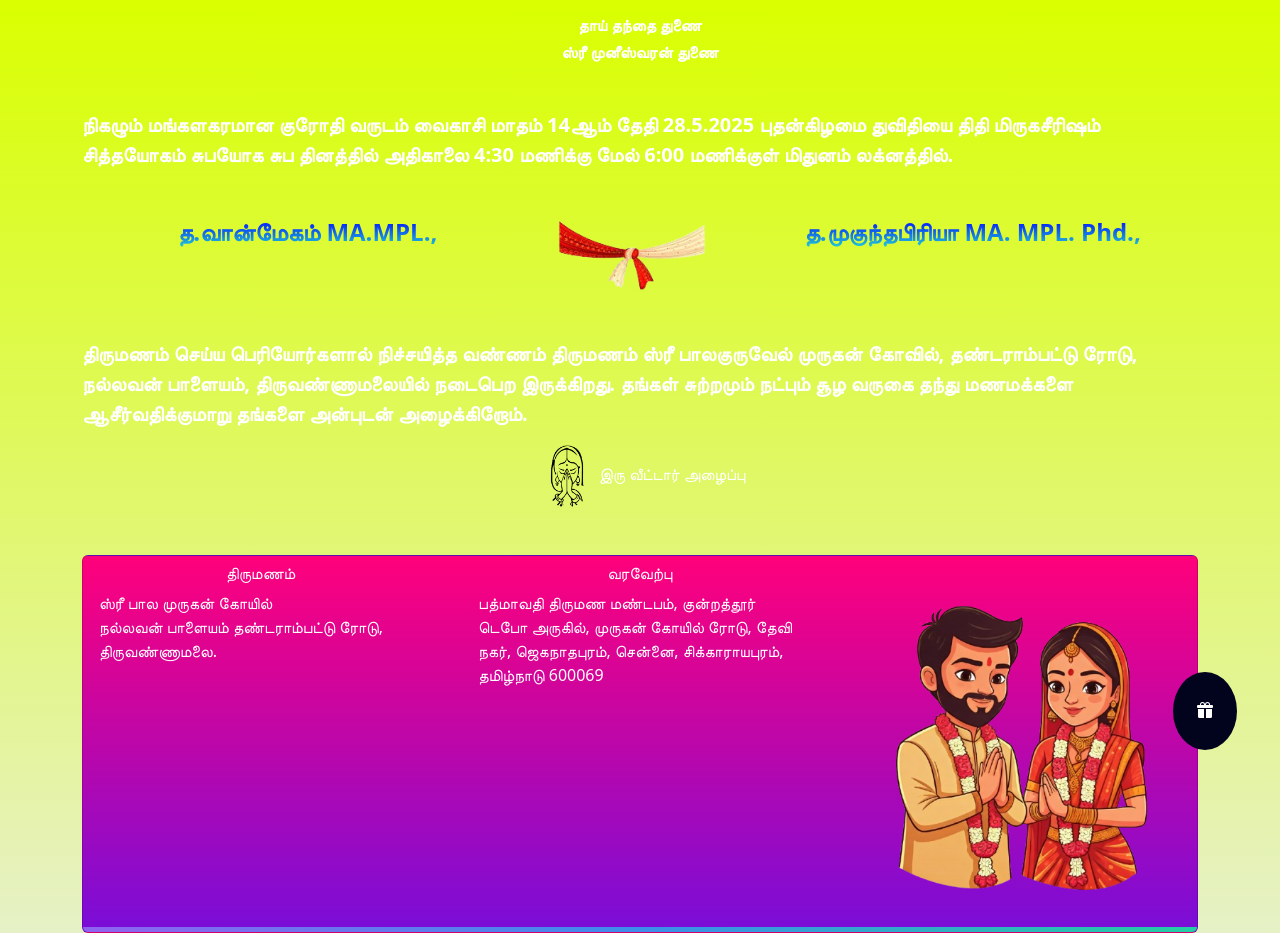
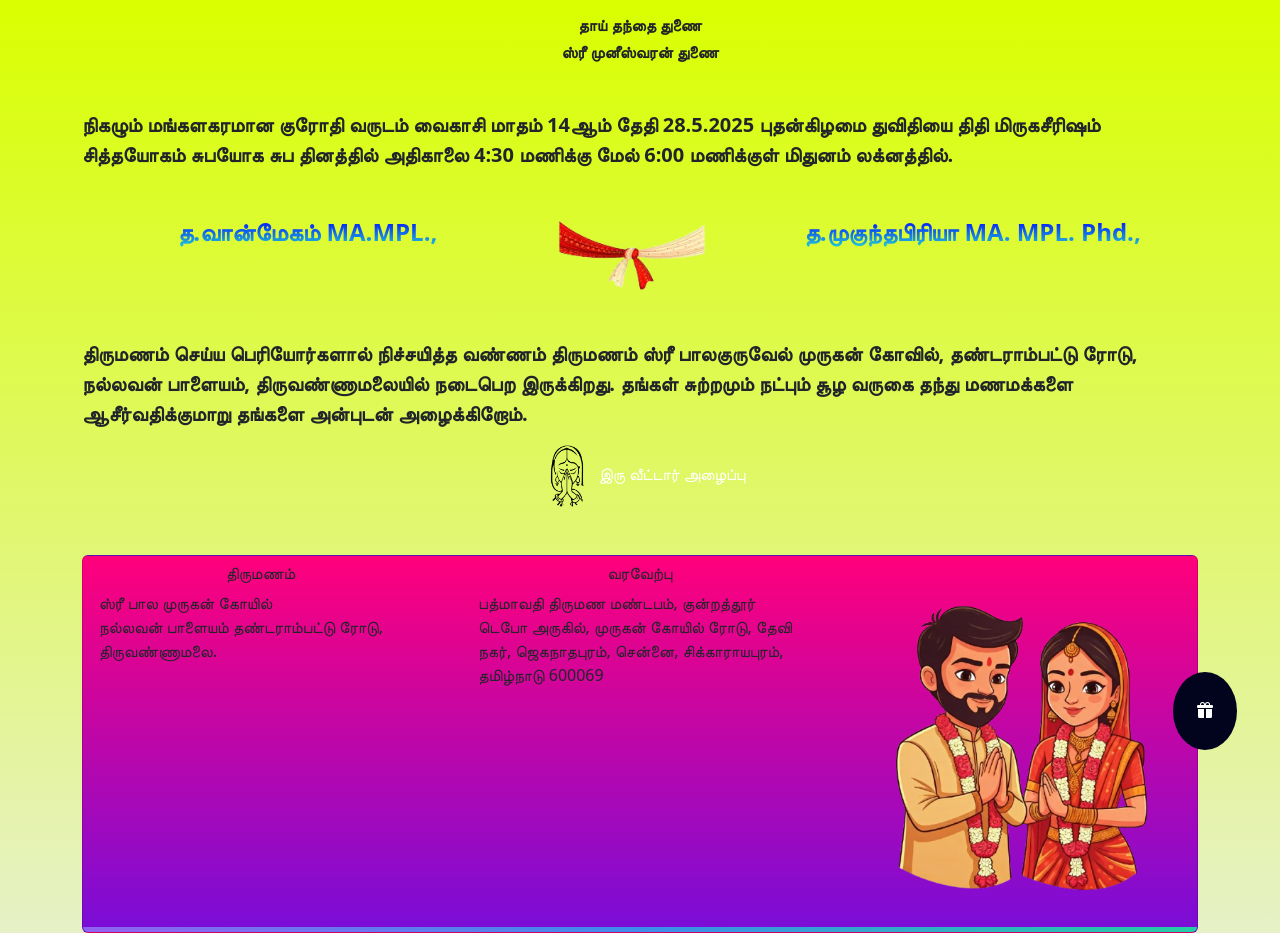
Before and after one commit to vignesh0500/marriage, a plain HTML site: page index.html in a window 1280 px wide. Drawn offline with nearby package versions, Linux system fonts and the light colour scheme.

Commit message:
text color

```diff
--- a/index.html
+++ b/index.html
@@ -14,14 +14,14 @@
     <!-- <audio controls="" autoplay="" preload="="  src="./img/WhatsApp Audio 2025-03-26 at 7.19.01 PM.mpeg">
       </audio> -->
     <div class=" mb-5 mt-3">
-        <h6 class="text-center fw-bold text-white ">தாய் தந்தை துணை</h6>
-       <h6 class="text-center fw-bold text-white">ஸ்ரீ முனீஸ்வரன் துணை</h6>
+        <h6 class="text-center fw-bold  ">தாய் தந்தை துணை</h6>
+       <h6 class="text-center fw-bold ">ஸ்ரீ முனீஸ்வரன் துணை</h6>
     </div>
     <section class="container">
       <div class="my-5">
 
         <div class="my-5">
-            <p class="fw-bolder fs-5 text-white">
+            <p class="fw-bolder fs-5 ">
                 நிகழும் மங்களகரமான குரோதி வருடம் வைகாசி மாதம் 14ஆம் தேதி 28.5.2025 புதன்கிழமை துவிதியை திதி மிருகசீரிஷம் சித்தயோகம் சுபயோக சுப தினத்தில்  அதிகாலை 4:30 மணிக்கு மேல் 6:00 மணிக்குள் மிதுனம் லக்னத்தில்.
             </p>
         </div>
@@ -42,7 +42,7 @@
         </div>
       </div>
       <div>
-        <p class="fw-bolder fs-5 text-white">
+        <p class="fw-bolder fs-5">
              திருமணம் செய்ய பெரியோர்களால் நிச்சயித்த வண்ணம் திருமணம் ஸ்ரீ பாலகுருவேல் முருகன் கோவில், தண்டராம்பட்டு ரோடு, நல்லவன் பாளையம்,  திருவண்ணாமலையில் நடைபெற இருக்கிறது. தங்கள் சுற்றமும் நட்பும் சூழ வருகை தந்து மணமக்களை ஆசீர்வதிக்குமாறு தங்களை அன்புடன் அழைக்கிறோம்.
         </p>
       </div>
@@ -53,15 +53,15 @@
          <div class="cardbody">
              <div class="row">
                  <div class="col-lg-4 col-md-6 col-12 py-2 ">
-                     <h6 class="text-center text-white"> திருமணம்</h6>
-                     <p class="mx-3 text-white ">
+                     <h6 class="text-center"> திருமணம்</h6>
+                     <p class="mx-3  ">
                        ஸ்ரீ பால முருகன் கோயில்<br>
                        நல்லவன் பாளையம்
                        தண்டராம்பட்டு ரோடு, திருவண்ணாமலை. </p>
                    </div>
                  <div class="col-lg-4  col-md-6 col-12  py-2">
-                     <h6 class="text-center text-white">வரவேற்பு</h6>
-                     <p class="mx-3 text-white">
+                     <h6 class="text-center ">வரவேற்பு</h6>
+                     <p class="mx-3 ">
                          பத்மாவதி திருமண மண்டபம்,
                          குன்றத்தூர் டெபோ அருகில்,
                          முருகன் கோயில் ரோடு,
```
